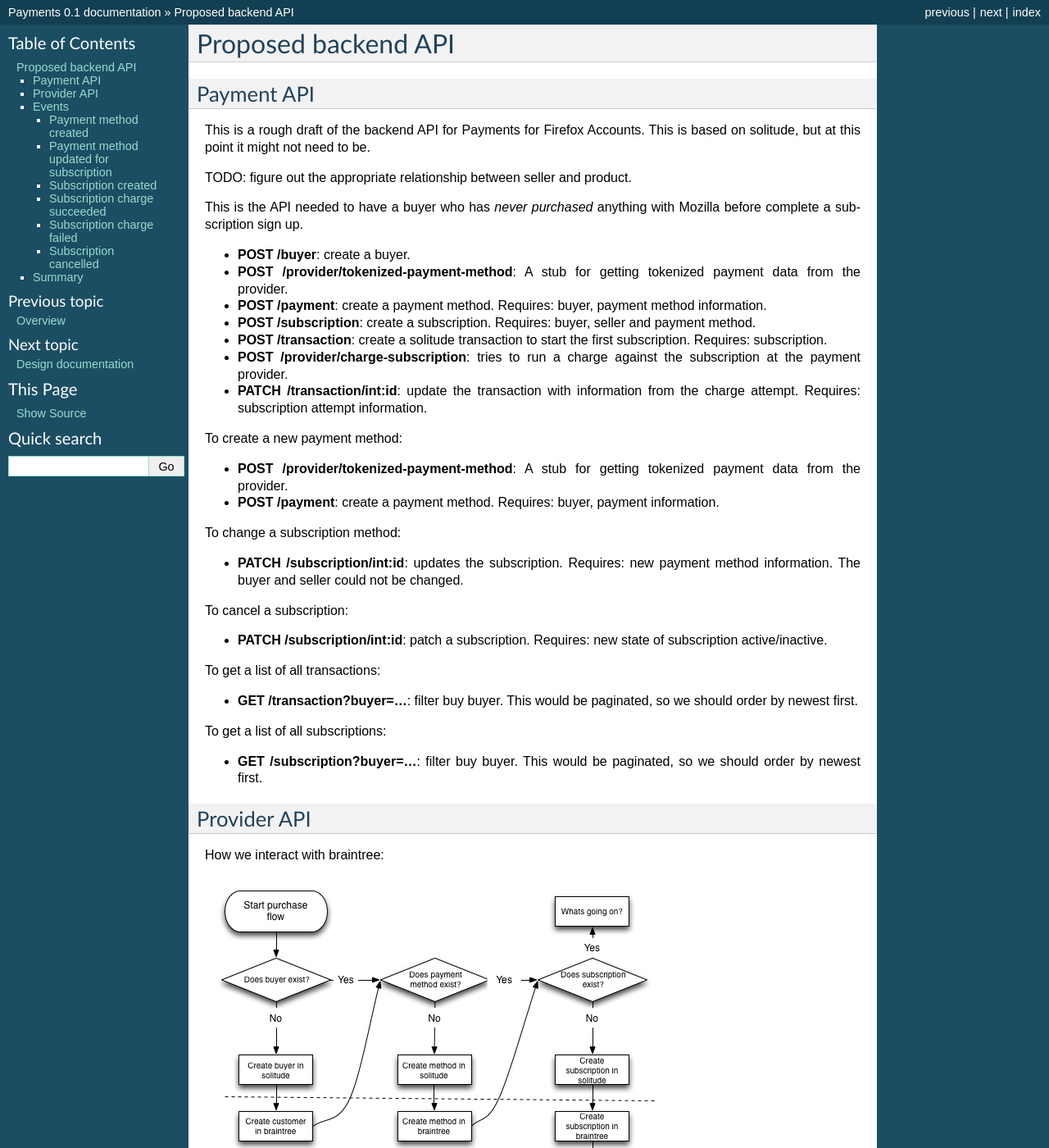
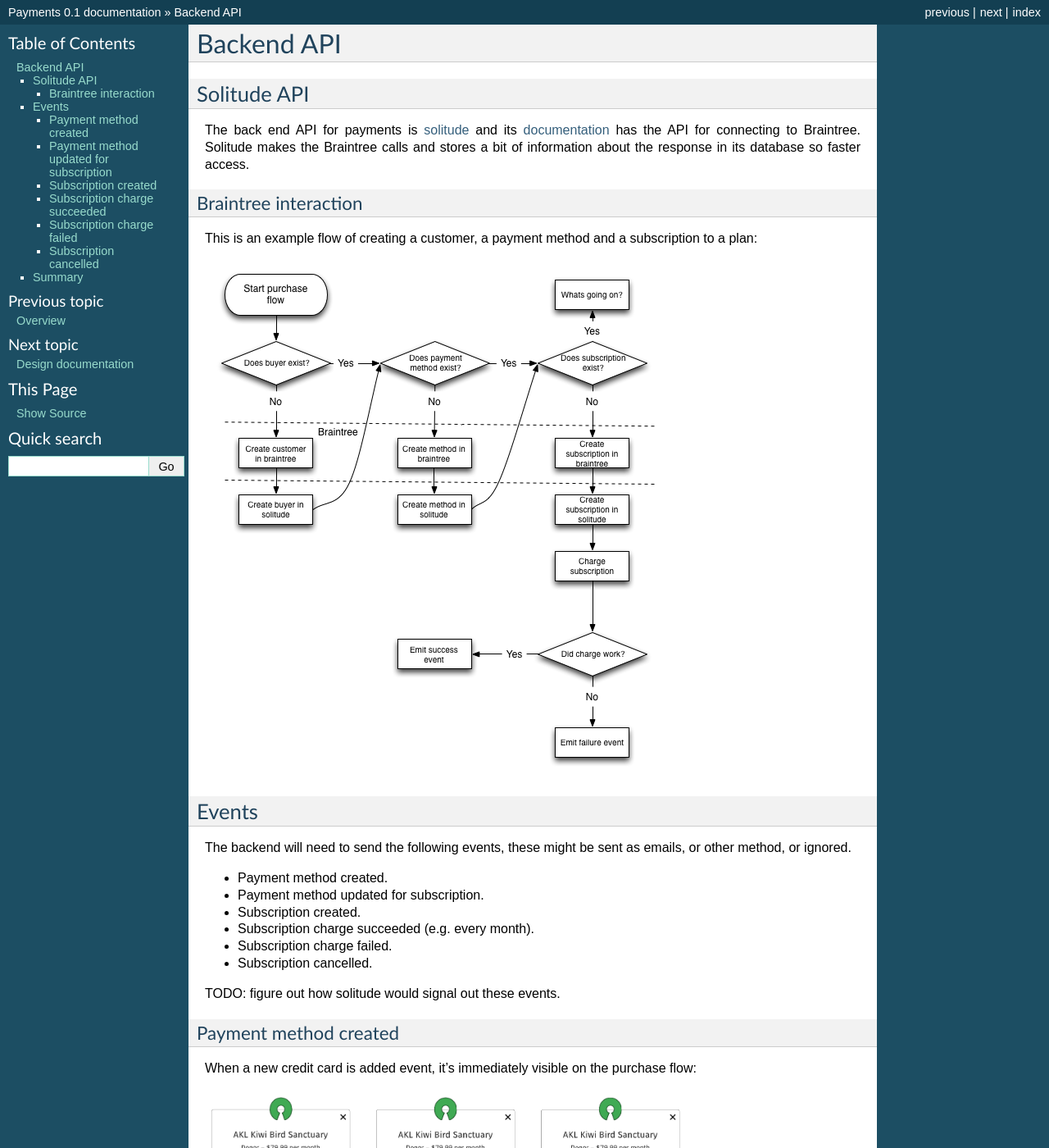
Before and after one commit to mozilla/payments, a Sphinx documentation site: the page built from docs/design/api.rst, in a window 1280 px wide and 1400 px high. Shown: the whole window at 82% size. Built offline with Sphinx 7.4.7, drawn with Linux system fonts in a browser that asks for light colours; some of the changed text lies outside the part shown.

Commit message:
some cleanup fixes #doc-clean-up

```diff
--- a/docs/design/api.rst
+++ b/docs/design/api.rst
@@ -1,65 +1,21 @@
-Proposed backend API
-====================
+Backend API
+===========
 
-Payment API
------------
-
-This is a rough draft of the backend API for Payments for Firefox Accounts.
-This is based on solitude, but at this point it might not need to be.
-
-TODO: figure out the appropriate relationship between seller and product.
-
-This is the API needed to have a buyer who has *never purchased* anything with
-Mozilla before complete a subscription sign up.
-
-* **POST /buyer**: create a buyer.
-* **POST /provider/tokenized-payment-method**: A stub for getting tokenized
-  payment data from the provider.
-* **POST /payment**: create a payment method. Requires: buyer, payment
-  method information.
-* **POST /subscription**: create a subscription. Requires: buyer, seller and
-  payment method.
-* **POST /transaction**: create a solitude transaction to start the first
-  subscription. Requires: subscription.
-* **POST /provider/charge-subscription**: tries to run a charge against the
-  subscription at the payment provider.
-* **PATCH /transaction/int:id**: update the transaction with information from
-  the charge attempt. Requires: subscription attempt information.
-
-To create a new payment method:
-
-* **POST /provider/tokenized-payment-method**: A stub for getting tokenized
-  payment data from the provider.
-* **POST /payment**: create a payment method. Requires: buyer, payment
-  information.
-
-To change a subscription method:
-
-* **PATCH /subscription/int:id**: updates the subscription. Requires: new
-  payment method information. The buyer and seller could not be changed.
-
-To cancel a subscription:
-
-* **PATCH /subscription/int:id**: patch a subscription. Requires: new state
-  of subscription active/inactive.
-
-To get a list of all transactions:
-
-* **GET /transaction?buyer=...**: filter buy buyer. This would be paginated, so
-  we should order by newest first.
-
-To get a list of all subscriptions:
-
-* **GET /subscription?buyer=...**: filter buy buyer. This would be paginated,
-  so we should order by newest first.
-
-Provider API
+Solitude API
 ------------
 
-How we interact with braintree:
+The back end API for payments is `solitude <http://solitude.readthedocs.org>`_
+and its `documentation <http://solitude.readthedocs.org/en/latest/topics/braintree.html>`_
+has the API for connecting to Braintree. Solitude makes the Braintree calls and
+stores a bit of information about the response in its database so faster access.
+
+Braintree interaction
++++++++++++++++++++++
+
+This is an example flow of creating a customer, a payment method and a
+subscription to a plan:
 
 .. image:: start-subscription.png
-
 
 Events
 ------
```
Also changed, not shown: docs/design/overview.rst (+12 -3 lines), docs/design/abstract.png, docs/design/start-subscription.png, 2 other files.
